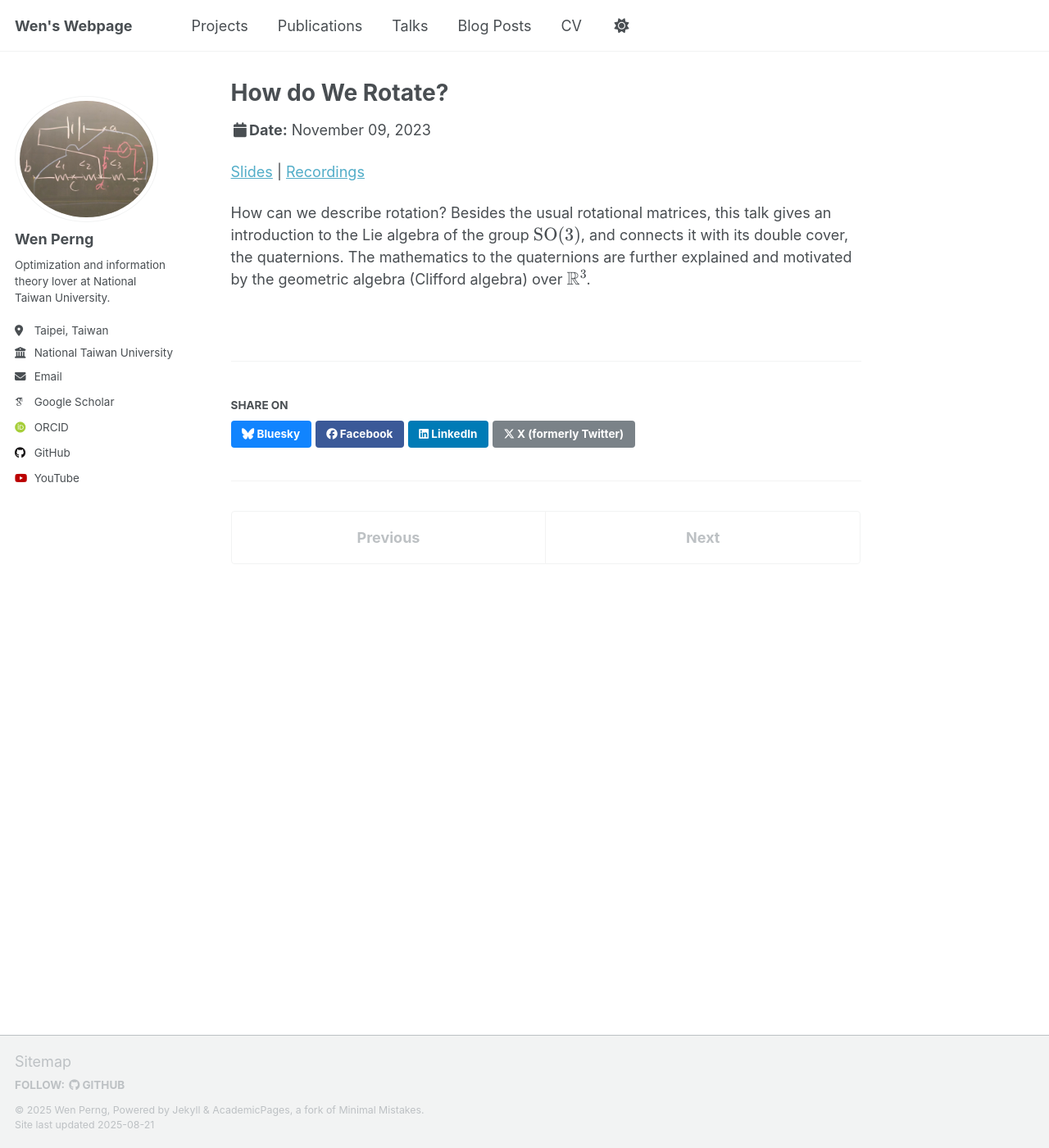
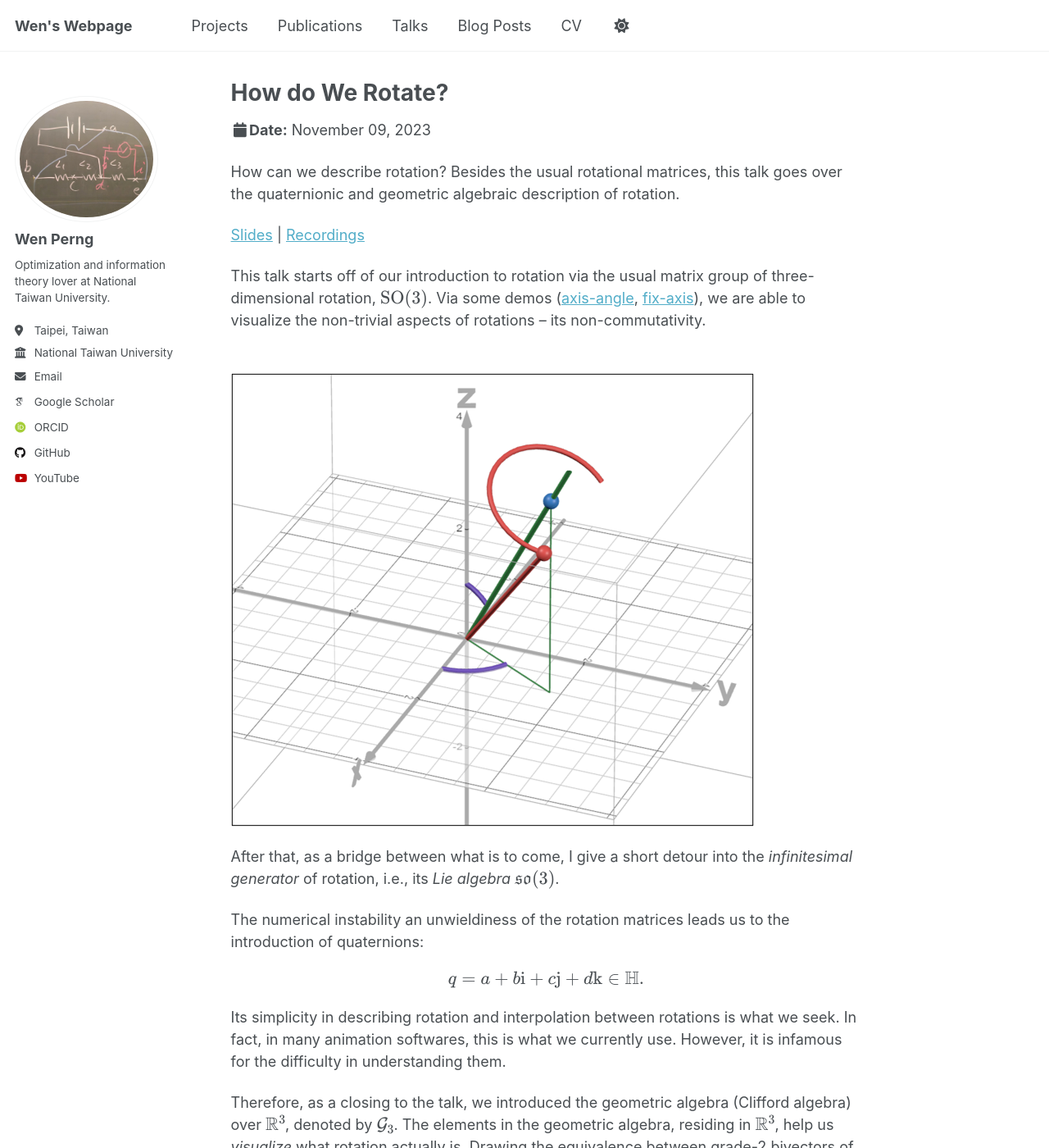
Before and after one commit to WenPerng/WenPerng.github.io, a Jekyll site: the page built from _talks/2023-11-09-talk.md, in a window 1280 px wide and 1400 px high. Shown: the whole window at 82% size. Built offline with Jekyll 4.4.1, drawn with Linux system fonts in a browser that asks for light colours; some web fonts are replaced; a script that is not in the unit is left out; some of the changed text lies outside the part shown.

Commit message:
Description of talks (2023)

```diff
--- a/_talks/2023-11-09-talk.md
+++ b/_talks/2023-11-09-talk.md
@@ -8,7 +8,19 @@ date: 2023-11-09
 location: "Taipei, Taiwan"
 ---
 
+How can we describe rotation? Besides the usual rotational matrices, this talk goes over the quaternionic and geometric algebraic description of rotation.
+
 [Slides](https://github.com/WenPerng/EESAAD_slides/blob/8bb7e14a4bd44e8dd70803546ddef0b3ab2adf02/How%20do%20We%20Rotate%202023%20%5Bwritten%5D.pdf) |
 [Recordings](https://www.youtube.com/watch?v=krgPj20o2h8)
 
-How can we describe rotation? Besides the usual rotational matrices, this talk gives an introduction to the Lie algebra of the group \\(\mathrm{SO}(3)\\), and connects it with its double cover, the quaternions. The mathematics to the quaternions are further explained and motivated by the geometric algebra (Clifford algebra) over \\(\mathbb{R}^{3}\\).
+This talk starts off of our introduction to rotation via the usual matrix group of three-dimensional rotation, \\(\mathrm{SO}(3)\\). Via some demos ([axis-angle](https://www.desmos.com/3d/c954b491f0?lang=zh-TW), [fix-axis](https://www.desmos.com/3d/f34fea4dd2?lang=zh-TW)), we are able to visualize the non-trivial aspects of rotations -- its non-commutativity.
+
+<br/><img src='/images/talk-2023-11-09-axis-angle.png'>
+
+After that, as a bridge between what is to come, I give a short detour into the *infinitesimal generator* of rotation, i.e., its *Lie algebra* \\(\mathfrak{so}(3)\\).
+
+The numerical instability an unwieldiness of the rotation matrices leads us to the introduction of quaternions:
+\\[q = a + b\mathrm{i} + c\mathrm{j} + d\mathrm{k} \in \mathbb{H}.\\]
+Its simplicity in describing rotation and interpolation between rotations is what we seek. In fact, in many animation softwares, this is what we currently use. However, it is infamous for the difficulty in understanding them.
+
+Therefore, as a closing to the talk, we introduced the geometric algebra (Clifford algebra) over \\(\mathbb{R}^3\\), denoted by \\(\mathcal{G}_{3}\\). The elements in the geometric algebra, residing in \\(\mathbb{R}^3\\), help us *visualize* what rotation actually is. Drawing the equivalence between grade-2 bivectors of geometric algebra with the quaternions, we are able to understand how quaternions describe rotations.
```
Also changed, not shown: _talks/2023-11-02-talk.md (+7 -3 lines), images/talk-2023-11-09-axis-angle.png (added).
